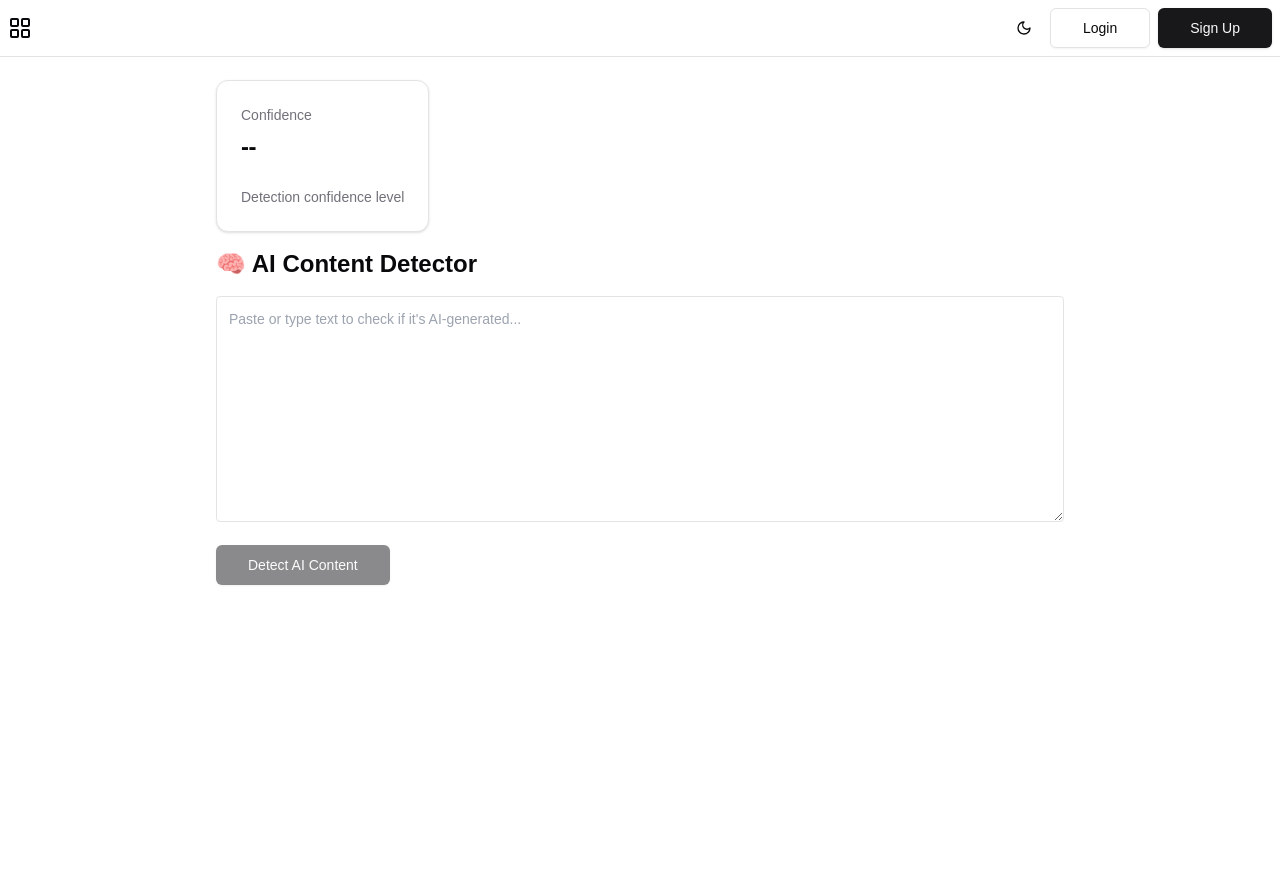
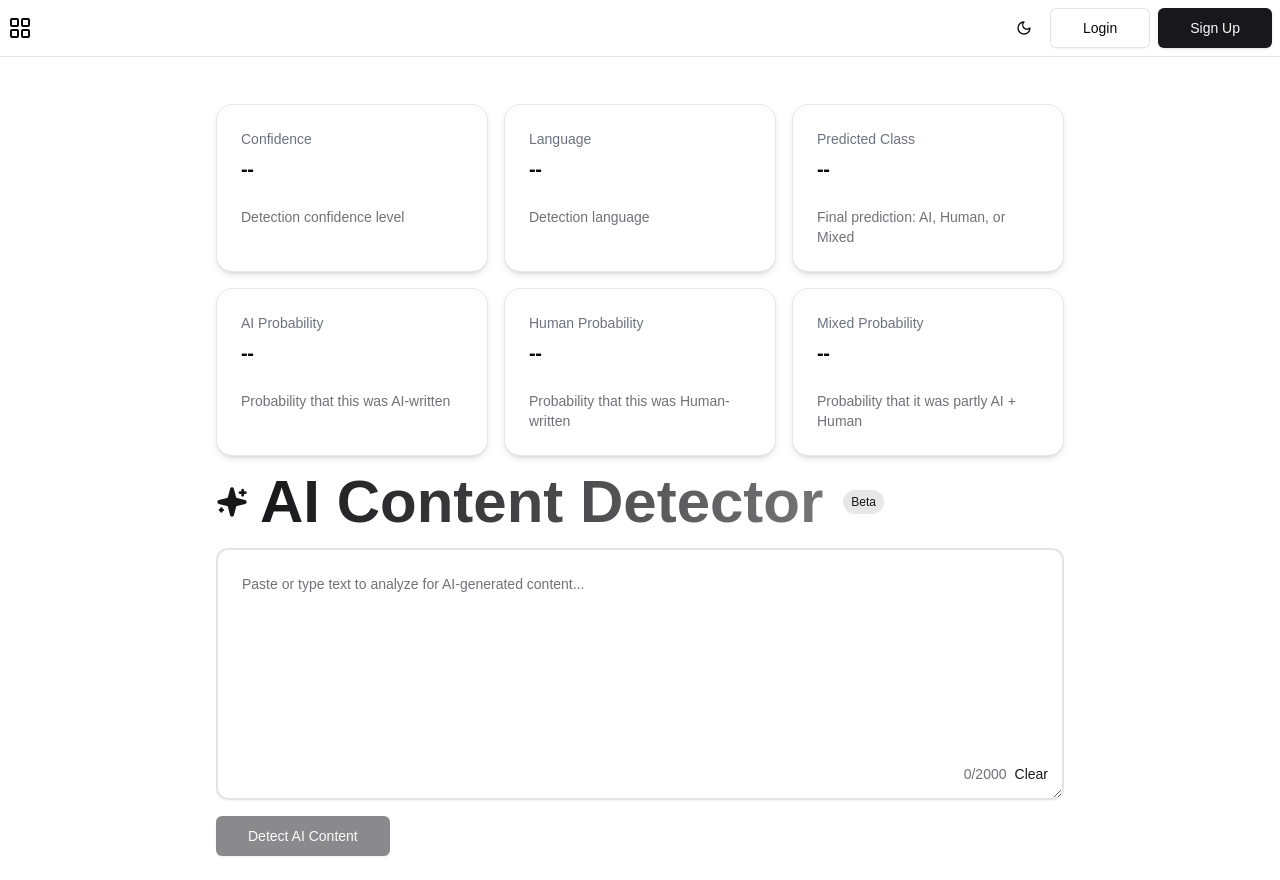
Before and after one commit to Sameertahir024/CodeSnap-Bolt.new, a Next.js app: page /dashboard in a window 1280 px wide. Before the commit the page ends 800 px from the top, so only its background shows below. Built offline with nearby package versions, Linux system fonts and the light colour scheme; no server answers.

Commit message:
Update package dependencies, including @radix-ui/react-slot and add @radix-ui/react-progress. Enhance AI content detector UI with improved layout, new character counter, and updated pricing options for token purchases and subscriptions.

```diff
--- a/package.json
+++ b/package.json
@@ -12,8 +12,9 @@
     "@prisma/client": "^6.13.0",
     "@radix-ui/react-dialog": "^1.1.4",
     "@radix-ui/react-dropdown-menu": "^2.1.15",
+    "@radix-ui/react-progress": "^1.1.7",
     "@radix-ui/react-separator": "^1.1.1",
-    "@radix-ui/react-slot": "^1.1.1",
+    "@radix-ui/react-slot": "^1.2.3",
     "@react-pdf-viewer/core": "^3.12.0",
     "@react-pdf-viewer/default-layout": "^3.12.0",
     "@stripe/stripe-js": "^7.7.0",
--- a/src/app/dashboard/page.tsx
+++ b/src/app/dashboard/page.tsx
@@ -9,6 +9,8 @@ import { toast } from 'sonner';
 import TokenCounter from './_components/TokenCounter';
 import { loadStripe } from '@stripe/stripe-js';
 import { createClient } from '@/lib/supabase/browserClient';
+import { Textarea } from "@/components/ui/textarea"
+import { Sparkles } from "lucide-react"
 
 export default function AIDetector() {
   const [text, setText] = useState('');
@@ -131,14 +133,14 @@ export default function AIDetector() {
             <div className="space-y-2">
               <h4 className="font-medium">Option 1: Token Pack</h4>
               <p className="text-sm text-muted-foreground">
-                Get 5 more tokens for $5 (one-time purchase)
+                Get 5 more tokens for $1.99 (one-time purchase)
               </p>
             </div>
 
             <div className="space-y-2">
               <h4 className="font-medium">Option 2: Unlimited Subscription</h4>
               <p className="text-sm text-muted-foreground">
-                Unlimited access for $10/month (cancel anytime)
+                Unlimited access for $20/month (cancel anytime)
               </p>
             </div>
           </div>
@@ -162,34 +164,98 @@ export default function AIDetector() {
       </Dialog>
 
       {/* Main Content */}
-      <div className='flex flex-wrap gap-2'>
-
-
-        <Card className="@container/card">
+      <div className="grid grid-cols-1 sm:grid-cols-2 lg:grid-cols-3 gap-4 mt-6">
+  {[
+    {
+      label: 'Confidence',
+      value: result?.confidence || '--',
+      description: 'Detection confidence level',
+    },
+    {
+      label: 'Language',
+      value: result?.language || '--',
+      description: 'Detection language',
+    },
+    {
+      label: 'Predicted Class',
+      value: result?.predicted_class || '--',
+      description: 'Final prediction: AI, Human, or Mixed',
+    },
+    {
+      label: 'AI Probability',
+      value: result?.probabilities.ai || '--',
+      description: 'Probability that this was AI-written',
+    },
+    {
+      label: 'Human Probability',
+      value: result?.probabilities.human || '--',
+      description: 'Probability that this was Human-written',
+    },
+    {
+      label: 'Mixed Probability',
+      value: result?.probabilities.mix || '--',
+      description: 'Probability that it was partly AI + Human',
+    },
+  ].map((item, index) => (
+    <Card key={index} className="rounded-2xl shadow-md hover:shadow-xl transition duration-300 border border-gray-200 dark:border-gray-700">
       <CardHeader>
-            <CardDescription>Confidence</CardDescription>
-            <CardTitle className="text-2xl font-semibold tabular-nums @[250px]/card:text-3xl">
-              {result?.confidence || '--'}
+        <CardDescription className="text-gray-500 dark:text-gray-400">{item.label}</CardDescription>
+        <CardTitle className="text-xl font-bold uppercase  tabular-nums">
+          {item.value}
         </CardTitle>
       </CardHeader>
       <CardFooter className="flex-col items-start gap-1.5 text-sm">
-            <div className="text-muted-foreground">Detection confidence level</div>
+        <div className="text-muted-foreground">{item.description}</div>
       </CardFooter>
     </Card>
-
-        {/* Other cards remain the same */}
-        {/* ... */}
+  ))}
 </div>
 
-      <h1 className="text-2xl font-bold">🧠 AI Content Detector</h1>
 
-      <textarea
+      {/* Attractive Header */}
+      <div className="flex items-center gap-3 group">
+        <Sparkles className="h-8 w-8 text-primary fill-current transition-transform group-hover:rotate-12" />
+        <h1 className="text-6xl  font-bold bg-gradient-to-r from-primary via-primary/80 to-primary/60 bg-clip-text text-transparent leading-none">
+          AI Content Detector
+        </h1>
+        <span className="ml-2 px-2 py-1 text-xs font-medium rounded-full bg-primary/10 text-primary">
+          Beta
+        </span>
+      </div>
+
+      {/* Enhanced Text Area */}
+      <div className="relative">
+        <Textarea
           rows={10}
           value={text}
           onChange={(e) => setText(e.target.value)}
-        placeholder="Paste or type text to check if it's AI-generated..."
-        className="w-full border rounded p-3 text-sm"
+          placeholder="Paste or type text to analyze for AI-generated content..."
+          className="w-full p-6 text-base border-2 rounded-xl shadow-sm hover:border-primary/30 focus-visible:ring-2 focus-visible:ring-primary/50 transition-colors duration-200 min-h-[200px]"
         />
+        <div className="absolute bottom-4 right-4 flex items-center gap-2">
+          <span className="text-sm text-muted-foreground">
+            {text.length}/2000
+          </span>
+          <button onClick={() => setText('')} className="text-sm text-primary hover:underline">
+            Clear
+          </button>
+        </div>
+      </div>
+
+      {/* Character Counter (appears when typing) */}
+      {text.length > 0 && (
+        <div className="flex justify-between items-center text-sm text-muted-foreground">
+          <span>Minimum 50 characters recommended</span>
+          <span>
+            {text.length >= 50 ? (
+              <span className="text-green-500">✓ Ready to analyze</span>
+            ) : (
+              <span className="text-orange-500">More text needed</span>
+            )}
+          </span>
+        </div>
+      )}
+
 
       <Button
         onClick={detectContent}
@@ -202,12 +268,12 @@ export default function AIDetector() {
 
       {error && <p className="text-red-500">{error}</p>}
 
-      {result && (
+      {/* {result && (
         <div className="mt-6 p-4 border rounded">
           <h2 className="text-lg font-semibold mb-2">Detailed Analysis</h2>
           <pre className="text-sm whitespace-pre-wrap">{JSON.stringify(result, null, 2)}</pre>
         </div>
-      )}
+      )} */}
     </div>
   );
 }
--- /dev/null
+++ b/src/components/ui/badge.tsx
@@ -0,0 +1,36 @@
+import * as React from "react"
+import { cva, type VariantProps } from "class-variance-authority"
+
+import { cn } from "@/lib/utils"
+
+const badgeVariants = cva(
+  "inline-flex items-center rounded-md border px-2.5 py-0.5 text-xs font-semibold transition-colors focus:outline-none focus:ring-2 focus:ring-ring focus:ring-offset-2",
+  {
+    variants: {
+      variant: {
+        default:
+          "border-transparent bg-primary text-primary-foreground shadow hover:bg-primary/80",
+        secondary:
+          "border-transparent bg-secondary text-secondary-foreground hover:bg-secondary/80",
+        destructive:
+          "border-transparent bg-destructive text-destructive-foreground shadow hover:bg-destructive/80",
+        outline: "text-foreground",
+      },
+    },
+    defaultVariants: {
+      variant: "default",
+    },
+  }
+)
+
+export interface BadgeProps
+  extends React.HTMLAttributes<HTMLDivElement>,
+    VariantProps<typeof badgeVariants> {}
+
+function Badge({ className, variant, ...props }: BadgeProps) {
+  return (
+    <div className={cn(badgeVariants({ variant }), className)} {...props} />
+  )
+}
+
+export { Badge, badgeVariants }
--- /dev/null
+++ b/src/components/ui/progress.tsx
@@ -0,0 +1,28 @@
+"use client"
+
+import * as React from "react"
+import * as ProgressPrimitive from "@radix-ui/react-progress"
+
+import { cn } from "@/lib/utils"
+
+const Progress = React.forwardRef<
+  React.ElementRef<typeof ProgressPrimitive.Root>,
+  React.ComponentPropsWithoutRef<typeof ProgressPrimitive.Root>
+>(({ className, value, ...props }, ref) => (
+  <ProgressPrimitive.Root
+    ref={ref}
+    className={cn(
+      "relative h-2 w-full overflow-hidden rounded-full bg-primary/20",
+      className
+    )}
+    {...props}
+  >
+    <ProgressPrimitive.Indicator
+      className="h-full w-full flex-1 bg-primary transition-all"
+      style={{ transform: `translateX(-${100 - (value || 0)}%)` }}
+    />
+  </ProgressPrimitive.Root>
+))
+Progress.displayName = ProgressPrimitive.Root.displayName
+
+export { Progress }
--- /dev/null
+++ b/src/components/ui/textarea.tsx
@@ -0,0 +1,22 @@
+import * as React from "react"
+
+import { cn } from "@/lib/utils"
+
+const Textarea = React.forwardRef<
+  HTMLTextAreaElement,
+  React.ComponentProps<"textarea">
+>(({ className, ...props }, ref) => {
+  return (
+    <textarea
+      className={cn(
+        "flex min-h-[60px] w-full rounded-md border border-input bg-transparent px-3 py-2 text-base shadow-sm placeholder:text-muted-foreground focus-visible:outline-none focus-visible:ring-1 focus-visible:ring-ring disabled:cursor-not-allowed disabled:opacity-50 md:text-sm",
+        className
+      )}
+      ref={ref}
+      {...props}
+    />
+  )
+})
+Textarea.displayName = "Textarea"
+
+export { Textarea }
```
Also changed, not shown: 1 other file (tests, documents, lock files or other folders). Lines whose indentation alone changed are shown as unchanged.
